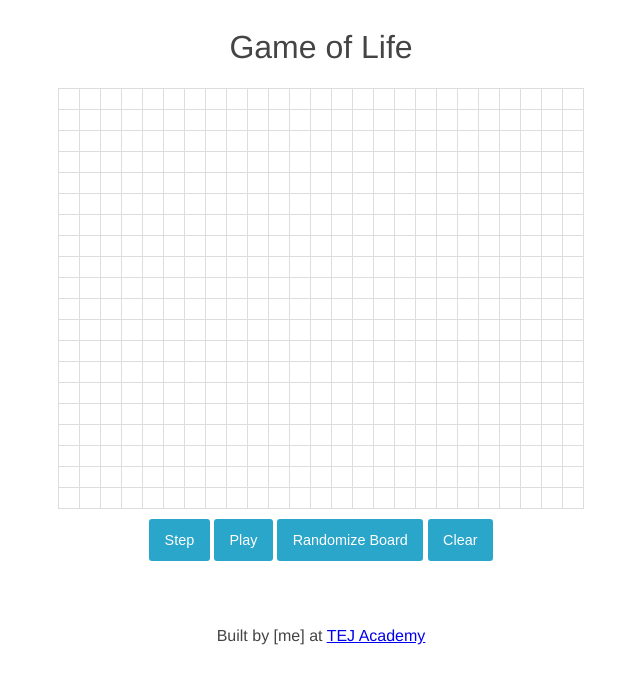
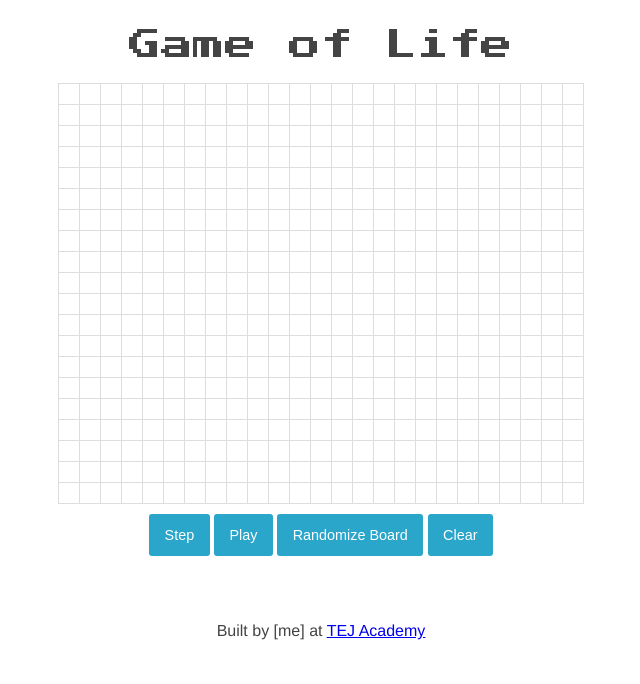
Before and after one commit to su-de-sh/game-of-life, a plain HTML site: page index.html in a window 1280 px wide. Shown: the whole page, without its empty margins (319-959 px from the left). Drawn offline with Linux system fonts and the light colour scheme.

Commit message:
added press start 2p font family

```diff
--- a/index.html
+++ b/index.html
@@ -4,6 +4,13 @@
   <head>
     <meta charset="utf-8" />
     <title>Game of Life - TEJ Academy</title>
+    <link
+      href="https://fonts.googleapis.com/css?family=Press+Start+2P"
+      rel="stylesheet"
+    />
+
+    <!-- link for press start 2p font family -->
+
     <link rel="stylesheet" href="main.css" />
     <script src="GameOfLife.js" defer></script>
     <script src="main.js" defer></script>
--- a/main.css
+++ b/main.css
@@ -48,3 +48,7 @@ td.alive {
 .button:focus {
   outline: dashed 1px #2ba6cb;
 }
+
+h1{
+  font-family: 'Press Start 2P', cursive;
+}
```
